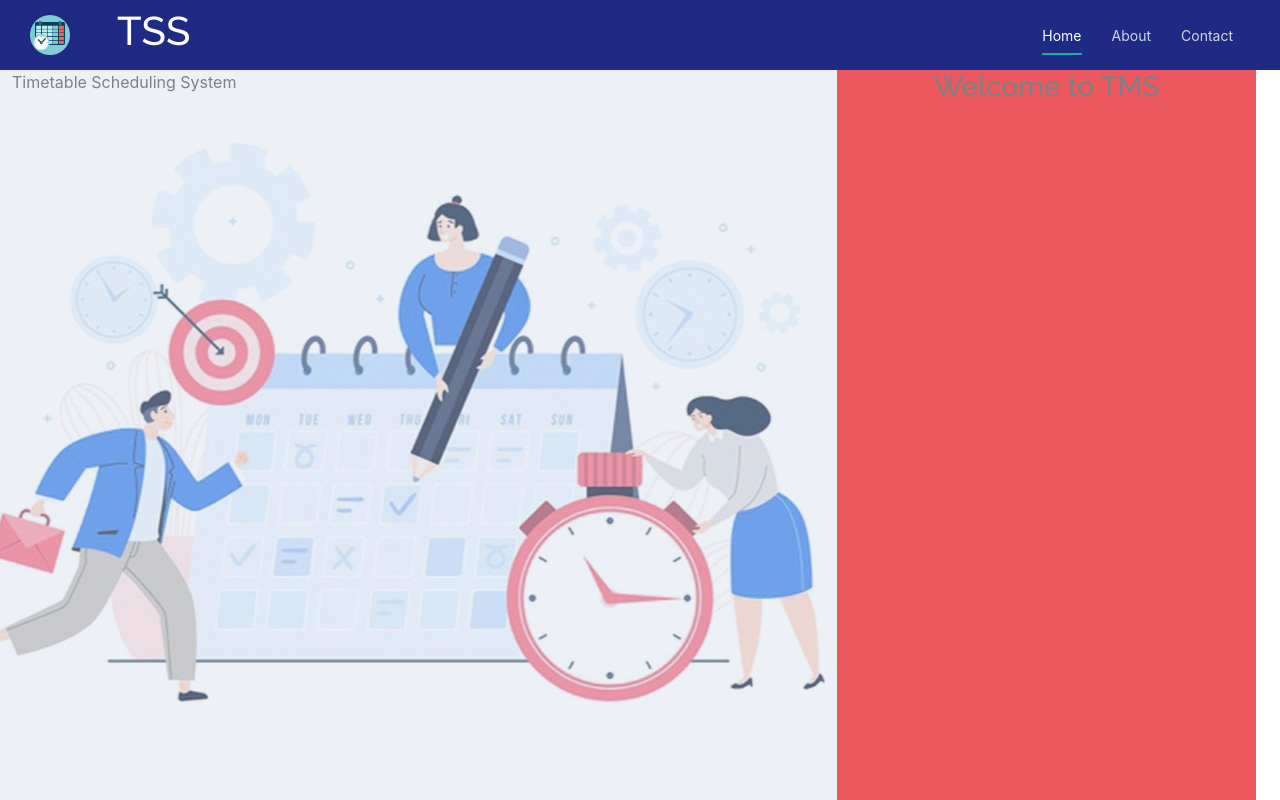
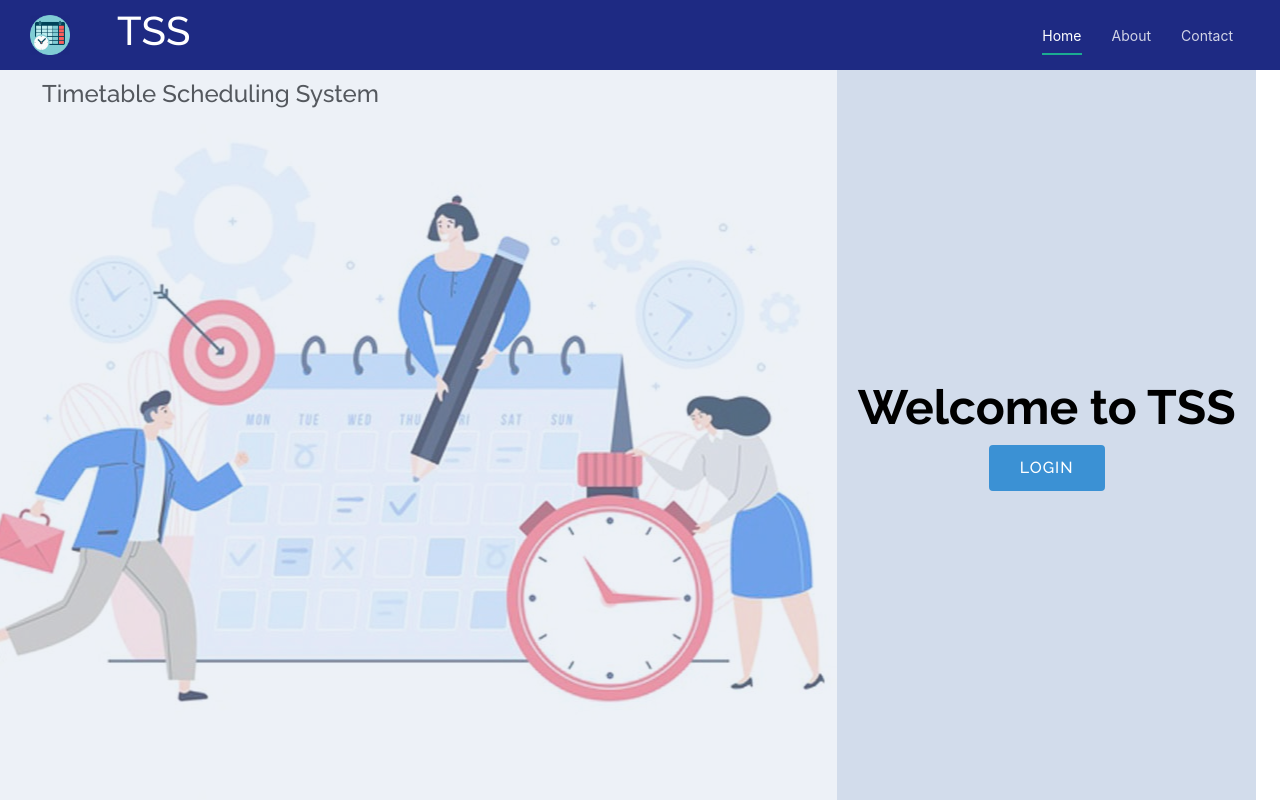
Before and after one commit to Vinurachan/omega_squad_webapp, a React (Create React App) app: page / in a window 1280 px wide. Built offline with nearby package versions, Linux system fonts and the light colour scheme.

Commit message:
Footer created, homepage modified

```diff
--- a/public/assets/css/style.css
+++ b/public/assets/css/style.css
@@ -412,13 +412,14 @@ h6 {
   padding: 8px 28px;
   border-radius: 4px;
   transition: 0.5s;
-  border: 2px solid #fff;
-  color: #fff;
+  border: 3px solid #3B91D4;
+  color: #fff;
+  background: #3B91D4;
 }
 
 #hero .btn-get-started:hover {
-  border-color: #1bac91;
-  background: #1bac91;
+  border-color: white;
+  /* background: #1bac91; */
 }
 
 @media (min-width: 1024px) {
--- a/public/index.html
+++ b/public/index.html
@@ -9,7 +9,7 @@
       name="description"
       content="Timetable Scheduling System"
     />
-    <title>TSS</title>
+    <title>Timetable Scheduling System</title>
     <link rel="manifest" href="%PUBLIC_URL%/manifest.json" />
      <!-- Favicons -->
   <!-- <link href="assets/img/favicon.png" rel="icon">
--- a/src/App.js
+++ b/src/App.js
@@ -1,19 +1,35 @@
 import React from "react";
 import { Route, Switch } from "react-router-dom";
+import Footer from "./shared/Footer";
+import HomePage from "./home/HomePage";
+import Login from "./auth/Login";
 import NavBar from "./shared/NavBar";
-import HomePage from "./home/HomePage";
+import StudentView from "./student/StudentView";
+import Timetable from "./dashboard/Timetable";
 import "./App.css";
 
 const App = () => {
   return (
+    <>
       <main id="main">
         <NavBar />
         <Switch>
           <Route exact path="/">
             <HomePage />
           </Route>
+          <Route exact path="/login">
+            <Login />
+          </Route>
+          <Route exact path="/studentView">
+            <StudentView />
+          </Route>
+          <Route exact path="/timetable">
+            <Timetable />
+          </Route>
         </Switch>
       </main>
+      {/* <Footer/> */}
+    </>
   );
 };
 
--- a/src/home/HomePage.js
+++ b/src/home/HomePage.js
@@ -14,12 +14,27 @@ const HomePage = () => {
   return (
     <div class="container-fluid">
       <div id="hero" class="row">
-        <div class="col-xl-8 bg">Timetable Scheduling System</div>
+        <div class="col-xl-8 bg">
+          <h2
+            style={{
+              color: "black",
+              marginTop: 10,
+              marginLeft: 30,
+            }}
+          >
+            Timetable Scheduling System
+          </h2>
+        </div>
         <div
-          class="col-xl-4 d-flex justify-content-center "
-          style={{ backgroundColor: "red" }}
+          class="col-xl-4 d-flex flex-column justify-content-center align-items-center "
+          style={{ backgroundColor: "#D2DBEB" }}
         >
-          <h3>Welcome to TMS</h3>
+          <div style={{ textAlign: "center" }} data-aos="fade-up">
+            <h1 style={{ color: "black" }}>Welcome to TSS</h1>
+            <a href="#" class="btn-get-started scrollto">
+              Login
+            </a>
+          </div>
         </div>
       </div>
     </div>
--- /dev/null
+++ b/src/shared/Footer.js
@@ -0,0 +1,17 @@
+import React from "react";
+
+const Footer = (props) => {
+  return (
+      <footer>
+      <div class="container">
+        <div
+          class="credits"
+          style={{ fontStyle: "italic" }}
+        >
+          Designed by Omega_Squad
+        </div>
+      </div></footer>
+  );
+};
+
+export default Footer;
--- a/src/shared/NavBar.js
+++ b/src/shared/NavBar.js
@@ -8,7 +8,9 @@ const NavBar = (props) => {
       style={{ backgroundColor: "#1E2A83" }}
     >
       <div class="logo" style={{ marginLeft: 30 }}>
-        <img src="Logo.png" />
+        <a href="">
+          <img src="Logo.png" alt="" class="img-fluid" />
+        </a>
       </div>
       <div class="container d-flex justify-content-between">
         <div>
```
Lines whose indentation alone changed are shown as unchanged.
